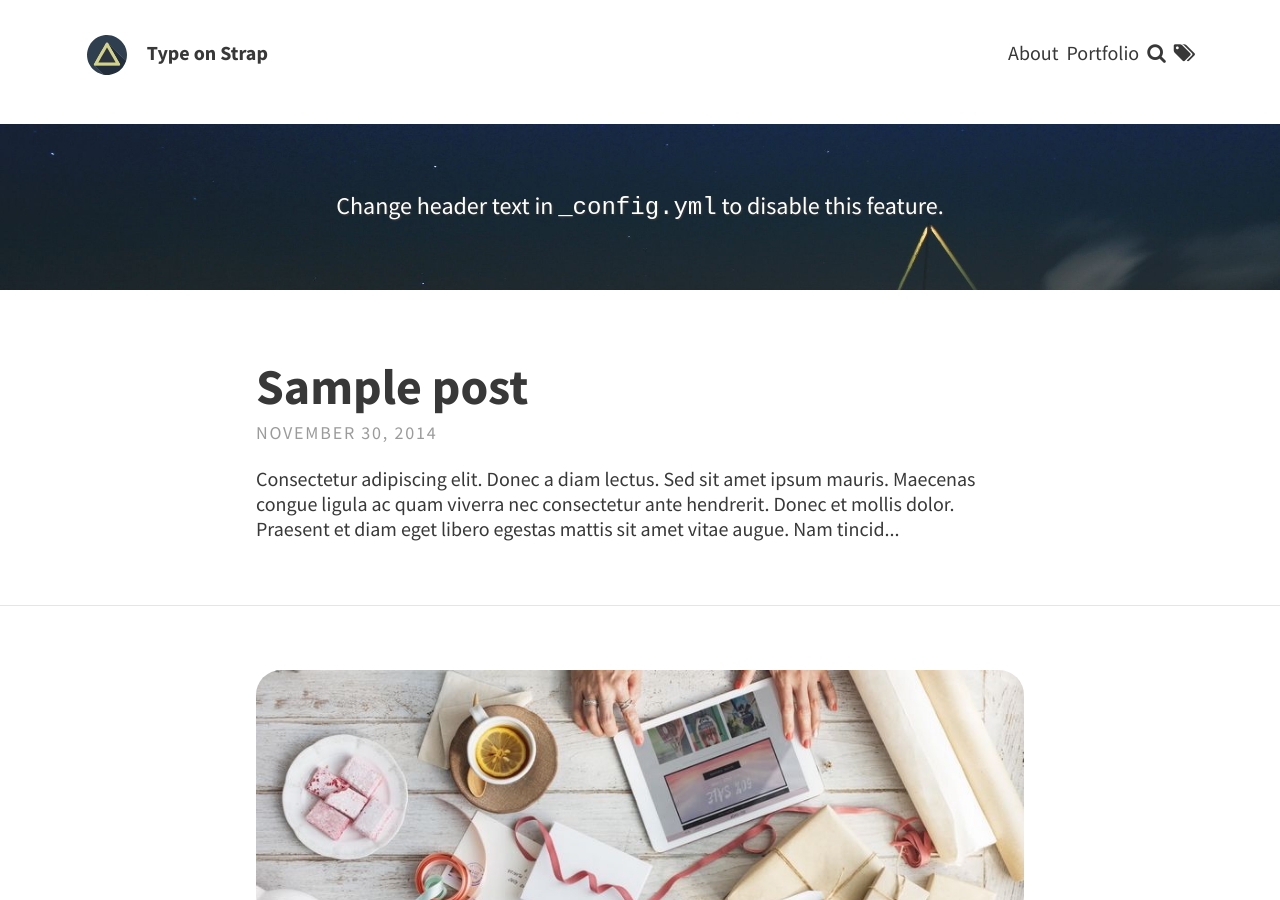
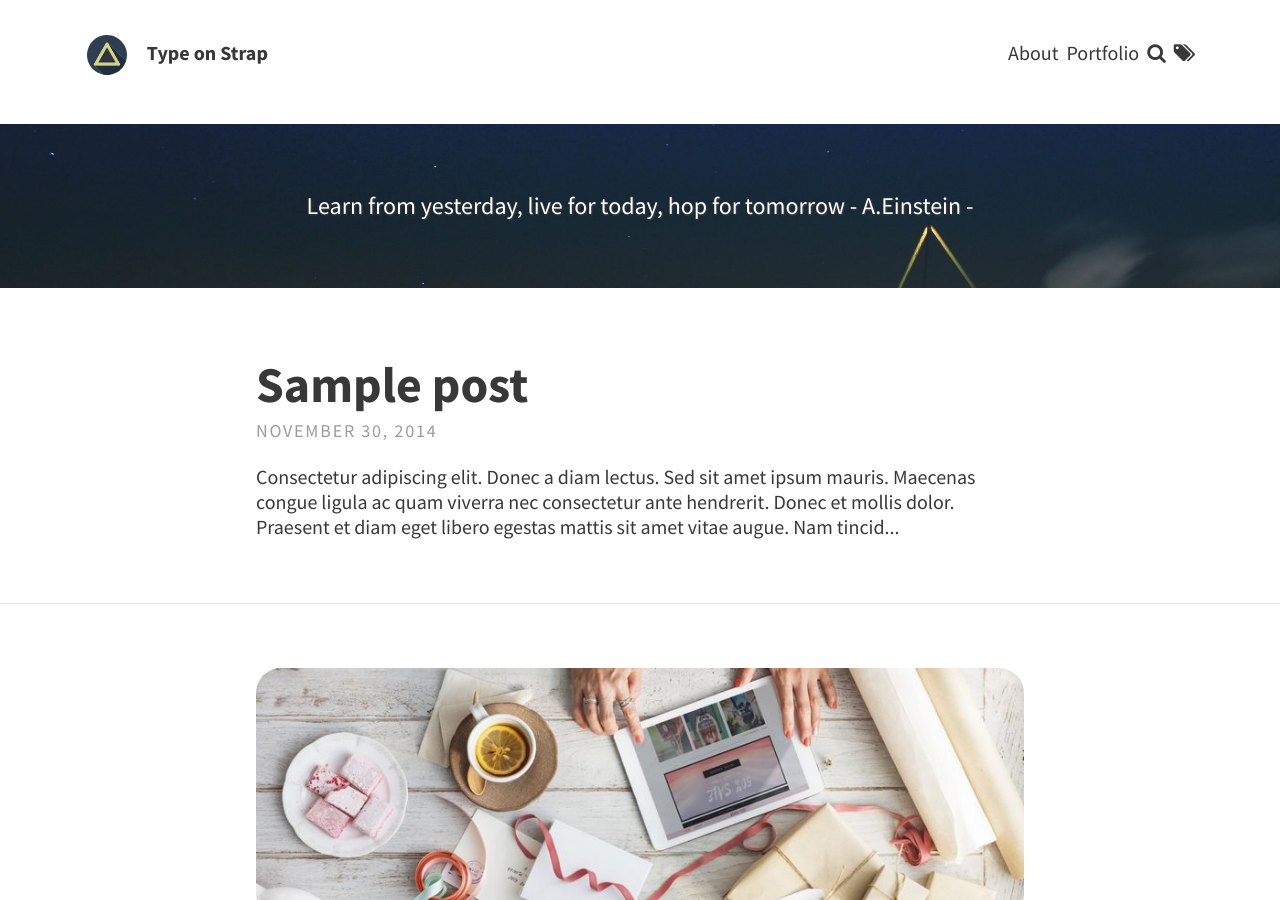
Before and after one commit to hothanhluan/hothanhluan.github.io, a Jekyll site: the page built from index.html, in a window 1280 px wide and 900 px high. Built offline with Jekyll 4.4.1, drawn with Linux system fonts in a browser that asks for light colours; the list of posts is cut into pages by our own code.

Commit message:
Update _config.yml

```diff
--- a/_config.yml
+++ b/_config.yml
@@ -13,7 +13,7 @@
 
   # Header and footer text
   header_text: > #two or three lines to describe your site
-     <p>Change header text in <code>_config.yml</code> to disable this feature.</p>
+     <p>Learn from yesterday, live for today, hop for tomorrow - A.Einstein - </p>
   header_text_feature_image: assets/img/pexels/triangular.jpeg
   footer_text: >
    Powered by <a href="https://jekyllrb.com/">Jekyll</a> with <a href="https://github.com/sylhare/Type-on-Strap">Type on Strap</a>
```
